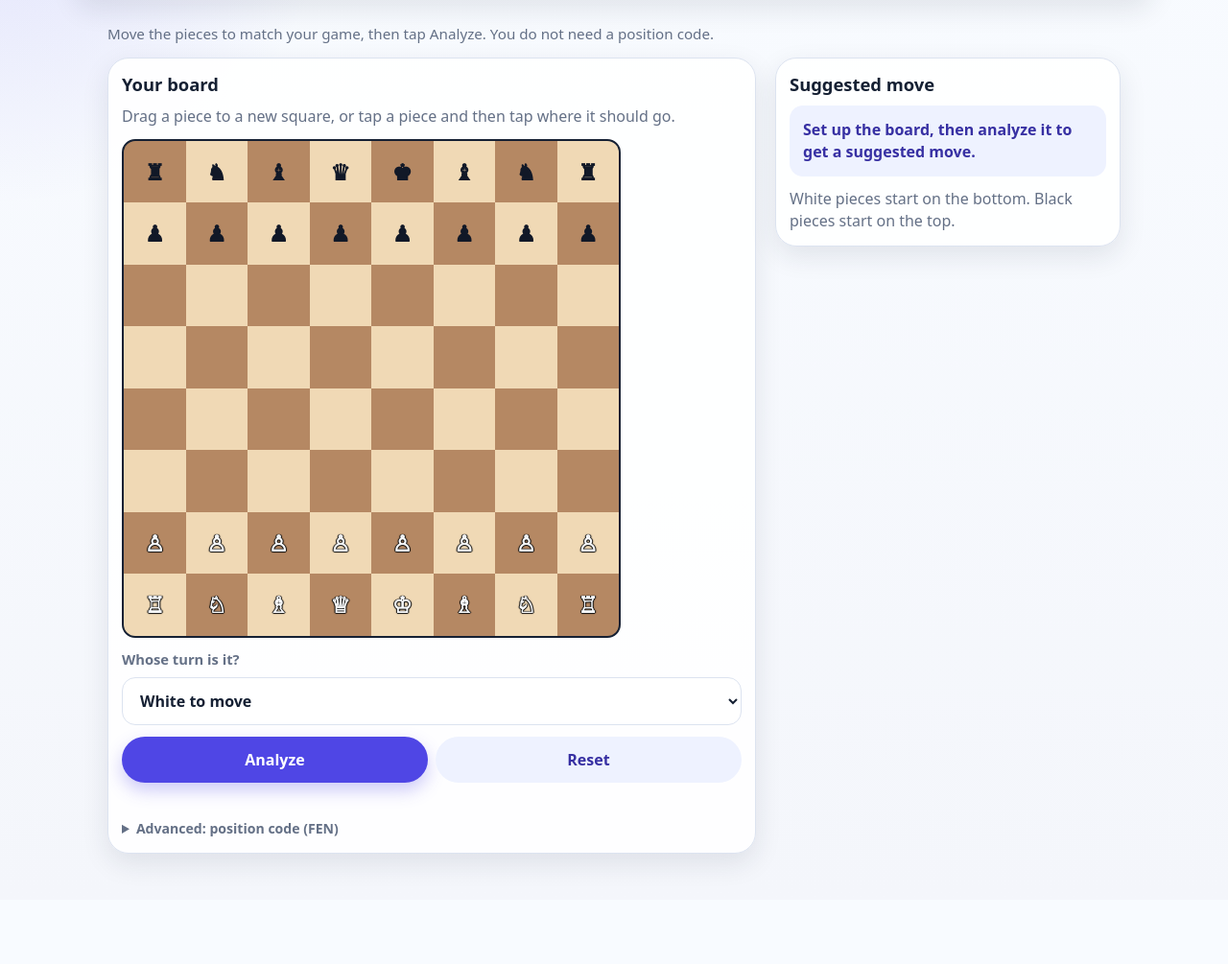
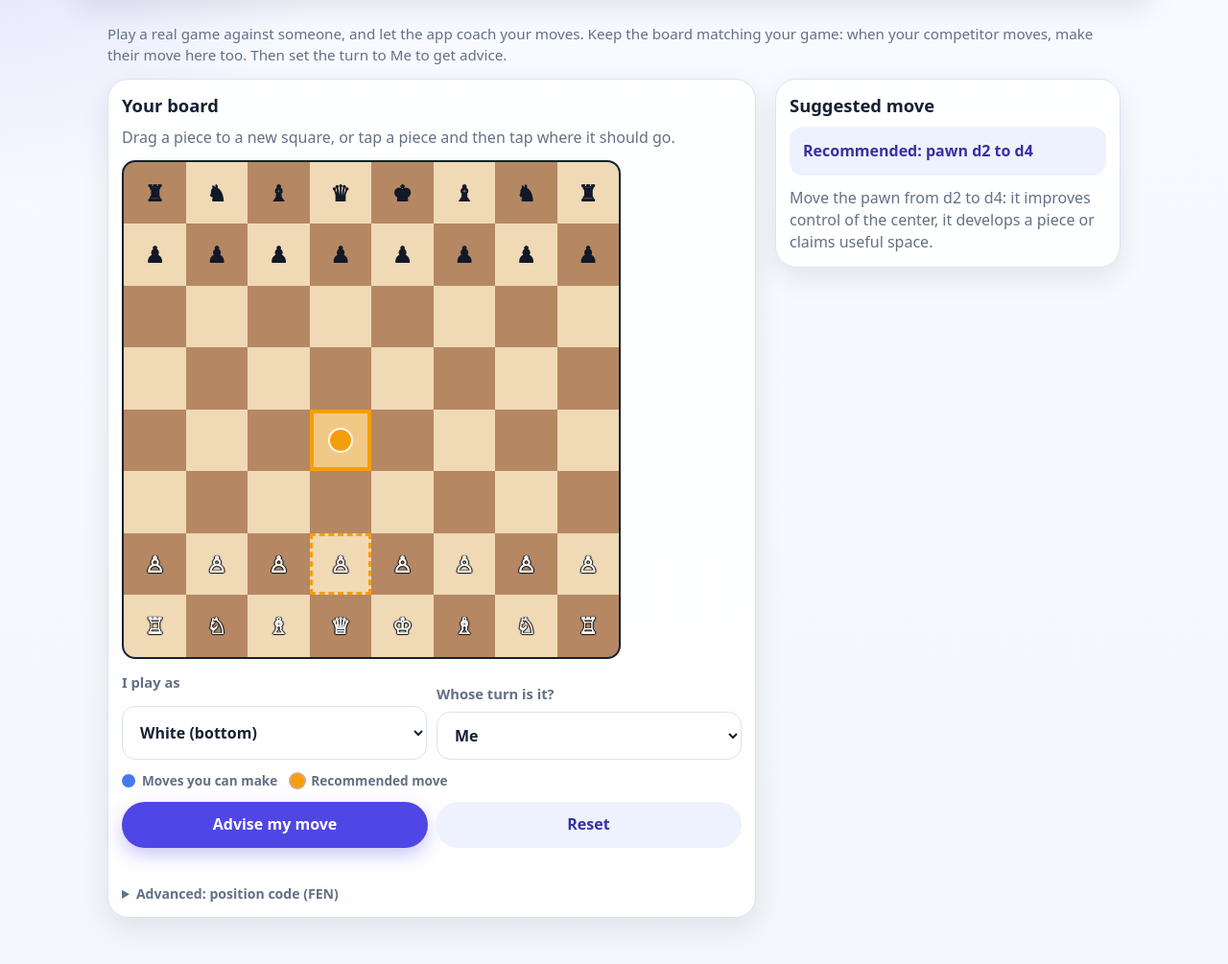
Before and after one commit to deviank/chess-app, a PHP site: page / in a window 1280 px wide, after a click on "Advisor". Shown: the part 138-1143 px from the top of the page at 96% size. Before the commit the page ends 1044 px from the top, so only its background shows below. Run offline with PHP 8.4, Linux system fonts and the light colour scheme.

Commit message:
Add competitor/me coaching mode to Advisor with move + recommendation highlights
Co-authored-by: Devian <deviank@users.noreply.github.com>

```diff
--- a/index.php
+++ b/index.php
@@ -23,6 +23,9 @@
     --primary-dark: #3730a3;
     --danger: #dc2626;
     --success: #15803d;
+    --legal: #2563eb;
+    --recommend: #f59e0b;
+    --recommend-dark: #b45309;
     --border: #dce3f0;
     --shadow: 0 10px 28px rgba(31, 41, 55, 0.1);
     --radius: 18px;
@@ -300,6 +303,86 @@ button {
     border-radius: 999px;
     background: rgba(20, 184, 166, 0.72);
     content: "";
+}
+
+.advisor-square.is-legal::after {
+    position: absolute;
+    width: 32%;
+    height: 32%;
+    border-radius: 999px;
+    background: rgba(37, 99, 235, 0.72);
+    box-shadow: 0 0 0 2px rgba(255, 255, 255, 0.7);
+    content: "";
+}
+
+.advisor-square.is-rec-from {
+    outline: 3px dashed var(--recommend);
+    outline-offset: -3px;
+}
+
+.advisor-square.is-rec-to {
+    outline: 4px solid var(--recommend);
+    outline-offset: -4px;
+    box-shadow: inset 0 0 0 999px rgba(245, 158, 11, 0.28);
+}
+
+.advisor-square.is-rec-to::after {
+    position: absolute;
+    width: 34%;
+    height: 34%;
+    border-radius: 999px;
+    background: var(--recommend);
+    box-shadow: 0 0 0 2px rgba(255, 255, 255, 0.85);
+    content: "";
+}
+
+.advisor-controls {
+    display: grid;
+    grid-template-columns: 1fr 1fr;
+    gap: 10px;
+    margin-top: 14px;
+}
+
+.advisor-controls label {
+    display: grid;
+    gap: 6px;
+    font-size: 0.9rem;
+    font-weight: 800;
+    color: var(--muted);
+}
+
+.advisor-legend {
+    display: flex;
+    flex-wrap: wrap;
+    gap: 14px;
+    margin: 12px 0 0;
+    padding: 0;
+    list-style: none;
+    font-size: 0.85rem;
+    font-weight: 700;
+    color: var(--muted);
+}
+
+.advisor-legend li {
+    display: inline-flex;
+    align-items: center;
+    gap: 7px;
+}
+
+.legend-dot {
+    display: inline-block;
+    width: 14px;
+    height: 14px;
+    border-radius: 999px;
+}
+
+.legend-dot.legend-legal {
+    background: rgba(37, 99, 235, 0.85);
+}
+
+.legend-dot.legend-recommend {
+    background: var(--recommend);
+    box-shadow: 0 0 0 2px rgba(180, 83, 9, 0.5);
 }
 
 .chess-piece {
@@ -807,21 +890,34 @@ button {
         </section>
 
         <section class="panel" id="panel-advisor" data-panel="advisor" role="tabpanel" aria-labelledby="tab-advisor" hidden>
-            <p class="lead">Move the pieces to match your game, then tap Analyze. You do not need a position code.</p>
+            <p class="lead">Play a real game against someone, and let the app coach your moves. Keep the board matching your game: when your competitor moves, make their move here too. Then set the turn to Me to get advice.</p>
             <div class="advisor-grid">
                 <div class="card advisor-panel advisor-board-card">
                     <h2>Your board</h2>
                     <p class="quiz-copy">Drag a piece to a new square, or tap a piece and then tap where it should go.</p>
                     <div class="advisor-board" data-advisor-board aria-label="Chess position board"></div>
-                    <label for="side-input">
-                        Whose turn is it?
-                        <select id="side-input" data-side-input>
-                            <option value="w">White to move</option>
-                            <option value="b">Black to move</option>
-                        </select>
-                    </label>
+                    <div class="advisor-controls">
+                        <label for="my-color-input">
+                            I play as
+                            <select id="my-color-input" data-my-color>
+                                <option value="w">White (bottom)</option>
+                                <option value="b">Black (top)</option>
+                            </select>
+                        </label>
+                        <label for="side-input">
+                            Whose turn is it?
+                            <select id="side-input" data-side-input>
+                                <option value="competitor">Competitor</option>
+                                <option value="me">Me</option>
+                            </select>
+                        </label>
+                    </div>
+                    <ul class="advisor-legend" aria-hidden="true">
+                        <li><span class="legend-dot legend-legal"></span>Moves you can make</li>
+                        <li><span class="legend-dot legend-recommend"></span>Recommended move</li>
+                    </ul>
                     <div class="advisor-actions">
-                        <button class="button" type="button" data-analyze-position>Analyze</button>
+                        <button class="button" type="button" data-analyze-position>Advise my move</button>
                         <button class="secondary-button" type="button" data-reset-position>Reset</button>
                     </div>
                     <p class="feedback" data-advisor-feedback></p>
@@ -1056,6 +1152,7 @@ button {
     const scoreElement = document.querySelector('[data-score]');
     const fenInput = document.querySelector('[data-fen-input]');
     const sideInput = document.querySelector('[data-side-input]');
+    const myColorInput = document.querySelector('[data-my-color]');
     const analyzeButton = document.querySelector('[data-analyze-position]');
     const resetPositionButton = document.querySelector('[data-reset-position]');
     const advisorBoard = document.querySelector('[data-advisor-board]');
@@ -1075,6 +1172,7 @@ button {
     let skipBoardClick = false;
     let advisorPosition = null;
     let advisorSelectedSquare = null;
+    let advisorLegalSquares = [];
     let advisorDrag = null;
     let skipAdvisorClick = false;
     const START_FEN = 'rnbqkbnr/pppppppp/8/8/8/8/PPPPPPPP/RNBQKBNR w KQkq - 0 1';
@@ -1492,6 +1590,43 @@ button {
         return piece && pieceColor(piece) !== side;
     }
 
+    function myColor() {
+        return myColorInput && myColorInput.value === 'b' ? 'b' : 'w';
+    }
+
+    function otherColor(color) {
+        return color === 'w' ? 'b' : 'w';
+    }
+
+    function currentSideToMove() {
+        return sideInput.value === 'me' ? myColor() : otherColor(myColor());
+    }
+
+    function isMyTurn() {
+        return sideInput.value === 'me';
+    }
+
+    function colorName(color) {
+        return color === 'w' ? 'White' : 'Black';
+    }
+
+    function bestMoveForSide(side) {
+        if (!advisorPosition) {
+            return null;
+        }
+
+        const position = {
+            board: { ...advisorPosition.board },
+            side,
+        };
+
+        const moves = generateAdvisorMoves(position, side)
+            .map((move) => ({ ...move, score: scoreAdvisorMove(move) }))
+            .sort((a, b) => b.score - a.score);
+
+        return moves.length ? moves[0] : null;
+    }
+
     function renderAdvisorBoard(position, move) {
         advisorBoard.innerHTML = '';
         ranks.forEach((rank) => {
@@ -1520,12 +1655,16 @@ button {
                     square.classList.add('is-selected');
                 }
 
+                if (advisorLegalSquares.includes(squareName)) {
+                    square.classList.add('is-legal');
+                }
+
                 if (move && squareName === move.from) {
-                    square.classList.add('is-from');
+                    square.classList.add('is-rec-from');
                 }
 
                 if (move && squareName === move.to) {
-                    square.classList.add('is-to');
+                    square.classList.add('is-rec-to');
                 }
 
                 advisorBoard.appendChild(square);
@@ -1570,7 +1709,7 @@ button {
             return;
         }
 
-        advisorPosition.side = sideInput.value || 'w';
+        advisorPosition.side = currentSideToMove();
         fenInput.value = positionToFen(advisorPosition);
     }
 
@@ -1580,6 +1719,79 @@ button {
         });
     }
 
+    function clearAdvice() {
+        advisorLegalSquares = [];
+        highlightedAdvisorMove = null;
+    }
+
+    function updateMeAdvice() {
+        if (!advisorPosition) {
+            return;
+        }
+
+        const side = myColor();
+        advisorLegalSquares = [];
+
+        if (advisorSelectedSquare) {
+            const selected = advisorPosition.board[advisorSelectedSquare];
+            if (selected && pieceColor(selected) === side) {
+                advisorLegalSquares = advisorMovesForPiece(advisorPosition, advisorSelectedSquare, side)
+                    .map((move) => move.to);
+            }
+        }
+
+        const best = bestMoveForSide(side);
+        highlightedAdvisorMove = best;
+        renderAdvisorBoard(advisorPosition, best);
+
+        if (best) {
+            moveResult.textContent = `Recommended: ${advisorPieceLabels[pieceKind(best.piece)]} ${best.from} to ${best.to}`;
+            moveExplanation.textContent = explainAdvisorMove(best);
+            advisorFeedback.className = 'feedback success';
+            advisorFeedback.textContent = advisorSelectedSquare
+                ? 'Blue dots are moves for the selected piece. Gold is my recommended move.'
+                : 'Gold shows my recommended move. Tap one of your pieces to see its moves.';
+        } else {
+            moveResult.textContent = 'No recommended move found for you.';
+            moveExplanation.textContent = 'Check that your pieces are placed correctly for your colour.';
+            advisorFeedback.className = 'feedback';
+            advisorFeedback.textContent = '';
+        }
+    }
+
+    function refreshAdvisorTurn() {
+        if (!advisorPosition) {
+            return;
+        }
+
+        syncFenFromPosition();
+        advisorSelectedSquare = null;
+
+        if (isMyTurn()) {
+            updateMeAdvice();
+            return;
+        }
+
+        clearAdvice();
+        renderAdvisorBoard(advisorPosition, null);
+        moveResult.textContent = 'Your competitor is to move.';
+        moveExplanation.textContent = 'When your competitor moves on the real board, make the same move here. Then set the turn to Me for advice.';
+        advisorFeedback.className = 'feedback';
+        advisorFeedback.textContent = '';
+    }
+
+    function selectAdvisorSquare(squareName) {
+        advisorSelectedSquare = squareName;
+
+        if (isMyTurn()) {
+            updateMeAdvice();
+            return;
+        }
+
+        advisorLegalSquares = [];
+        renderAdvisorBoard(advisorPosition, highlightedAdvisorMove);
+    }
+
     function moveAdvisorPiece(from, to) {
         if (!advisorPosition || !from || !to || from === to) {
             return;
@@ -1592,14 +1804,20 @@ button {
 
         delete advisorPosition.board[from];
         advisorPosition.board[to] = piece;
-        advisorSelectedSquare = to;
-        highlightedAdvisorMove = null;
+        advisorSelectedSquare = null;
+        clearAdvice();
         syncFenFromPosition();
         renderAdvisorBoard(advisorPosition, null);
         advisorFeedback.className = 'feedback';
-        advisorFeedback.textContent = `Moved to ${to}. Tap Analyze when the board matches your game.`;
-        moveResult.textContent = 'Set up the board, then analyze it to get a suggested move.';
-        moveExplanation.textContent = 'White pieces start on the bottom. Black pieces start on the top.';
+        advisorFeedback.textContent = `Moved ${from} to ${to}. Set the turn to match whose move is next.`;
+
+        if (isMyTurn()) {
+            moveResult.textContent = 'Move recorded. Set the turn to Competitor for their move.';
+            moveExplanation.textContent = 'Keep the board matching your real game.';
+        } else {
+            moveResult.textContent = 'Competitor move recorded. Set the turn to Me for advice.';
+            moveExplanation.textContent = 'Keep the board matching your real game.';
+        }
     }
 
     function advisorSquareFromPoint(x, y) {
@@ -1647,8 +1865,6 @@ button {
         }
 
         event.preventDefault();
-        advisorSelectedSquare = square.dataset.square;
-        refreshAdvisorSelection();
 
         advisorDrag = {
             from: square.dataset.square,
@@ -1713,14 +1929,28 @@ button {
         }
 
         const squareName = square.dataset.square;
-        if (square.dataset.piece) {
-            advisorSelectedSquare = advisorSelectedSquare === squareName ? null : squareName;
-            refreshAdvisorSelection();
-            return;
-        }
-
-        if (advisorSelectedSquare) {
+        const targetPiece = advisorPosition ? advisorPosition.board[squareName] : null;
+
+        if (advisorSelectedSquare && squareName !== advisorSelectedSquare) {
+            const selectedPiece = advisorPosition.board[advisorSelectedSquare];
+            if (targetPiece && selectedPiece && pieceColor(targetPiece) === pieceColor(selectedPiece)) {
+                selectAdvisorSquare(squareName);
+                return;
+            }
+
             moveAdvisorPiece(advisorSelectedSquare, squareName);
+            return;
+        }
+
+        if (targetPiece) {
+            if (advisorSelectedSquare === squareName) {
+                advisorSelectedSquare = null;
+                advisorLegalSquares = [];
+                renderAdvisorBoard(advisorPosition, highlightedAdvisorMove);
+                return;
+            }
+
+            selectAdvisorSquare(squareName);
         }
     });
 
@@ -1891,35 +2121,16 @@ button {
                 advisorPosition = parseFen(fenInput.value || START_FEN);
             }
 
-            const position = {
-                board: { ...advisorPosition.board },
-                side: sideInput.value || advisorPosition.side || 'w',
-            };
-            advisorPosition.side = position.side;
-            syncFenFromPosition();
-
-            const moves = generateAdvisorMoves(position, position.side)
-                .map((move) => ({ ...move, score: scoreAdvisorMove(move) }))
-                .sort((a, b) => b.score - a.score);
-
-            if (!moves.length) {
-                highlightedAdvisorMove = null;
-                renderAdvisorBoard(position, null);
-                moveResult.textContent = 'No basic legal-looking moves were found.';
-                moveExplanation.textContent = 'Check that the selected side has pieces left to move.';
+            sideInput.value = 'me';
+            advisorSelectedSquare = null;
+            refreshAdvisorTurn();
+
+            if (!highlightedAdvisorMove) {
                 advisorFeedback.className = 'feedback danger';
-                advisorFeedback.textContent = 'No move suggestion available.';
+                advisorFeedback.textContent = 'No move suggestion available for your pieces.';
                 return;
             }
 
-            const best = moves[0];
-            highlightedAdvisorMove = best;
-            advisorSelectedSquare = null;
-            renderAdvisorBoard(position, best);
-            moveResult.textContent = `${position.side === 'w' ? 'White' : 'Black'}: ${best.label}`;
-            moveExplanation.textContent = explainAdvisorMove(best);
-            advisorFeedback.className = 'feedback success';
-            advisorFeedback.textContent = 'Suggested move is highlighted on the board.';
             moveResult.scrollIntoView({ behavior: 'smooth', block: 'nearest' });
         } catch (error) {
             highlightedAdvisorMove = null;
@@ -1932,15 +2143,13 @@ button {
 
     function resetManualPosition() {
         fenInput.value = START_FEN;
-        sideInput.value = 'w';
-        highlightedAdvisorMove = null;
+        advisorPosition = parseFen(START_FEN);
         advisorSelectedSquare = null;
-        advisorPosition = parseFen(START_FEN);
-        renderAdvisorBoard(advisorPosition, null);
+        clearAdvice();
+        sideInput.value = myColor() === 'w' ? 'me' : 'competitor';
+        refreshAdvisorTurn();
         advisorFeedback.className = 'feedback';
         advisorFeedback.textContent = '';
-        moveResult.textContent = 'Set up the board, then analyze it to get a suggested move.';
-        moveExplanation.textContent = 'White pieces start on the bottom. Black pieces start on the top.';
     }
 
     function startQuiz() {
@@ -2058,16 +2267,16 @@ button {
     newQuizButton.addEventListener('click', startQuiz);
     analyzeButton.addEventListener('click', analyzeManualPosition);
     resetPositionButton.addEventListener('click', resetManualPosition);
-    sideInput.addEventListener('change', syncFenFromPosition);
+    sideInput.addEventListener('change', refreshAdvisorTurn);
+    myColorInput.addEventListener('change', refreshAdvisorTurn);
     fenInput.addEventListener('change', () => {
         try {
             const position = parseFen(fenInput.value);
-            position.side = position.side || sideInput.value || 'w';
-            sideInput.value = position.side;
+            advisorPosition = position;
             advisorSelectedSquare = null;
-            highlightedAdvisorMove = null;
-            advisorPosition = position;
-            renderAdvisorBoard(position, null);
+            clearAdvice();
+            sideInput.value = position.side === myColor() ? 'me' : 'competitor';
+            refreshAdvisorTurn();
             advisorFeedback.className = 'feedback success';
             advisorFeedback.textContent = 'Position code loaded onto the board.';
         } catch (error) {
```
